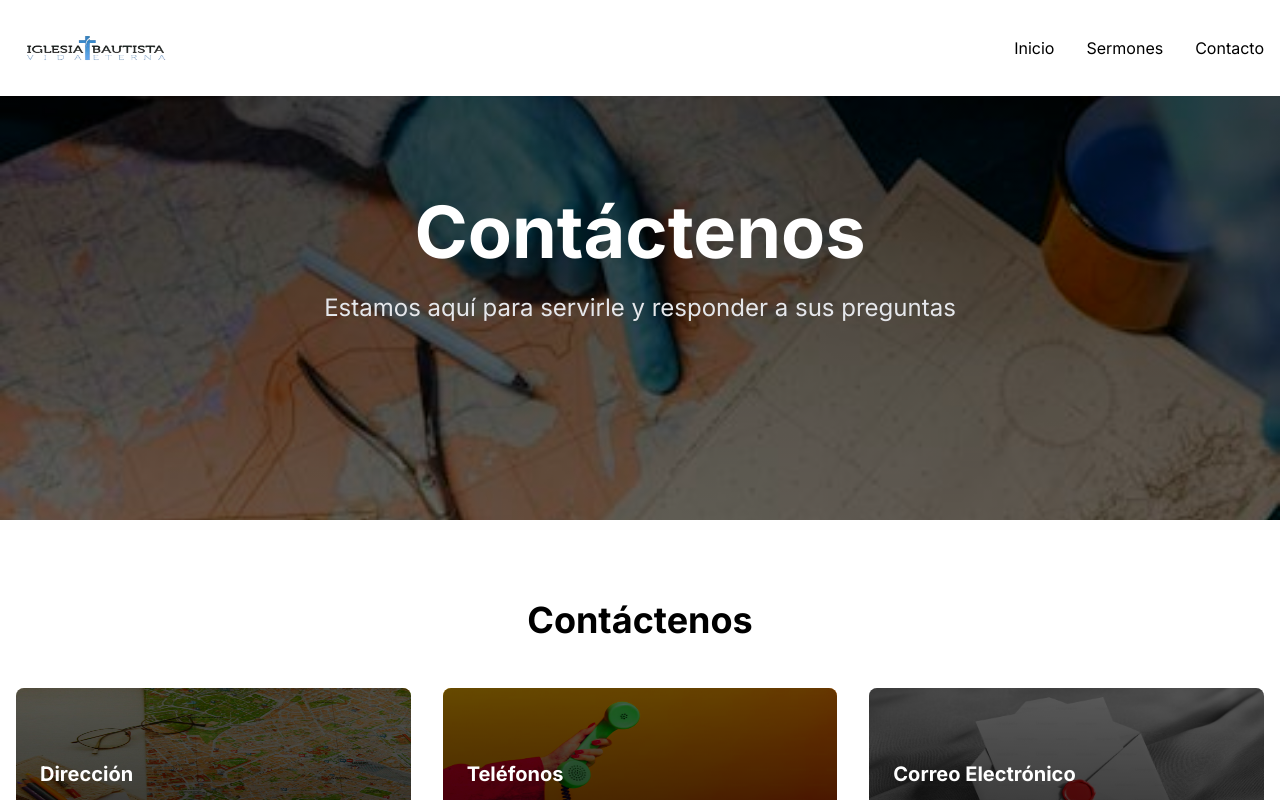
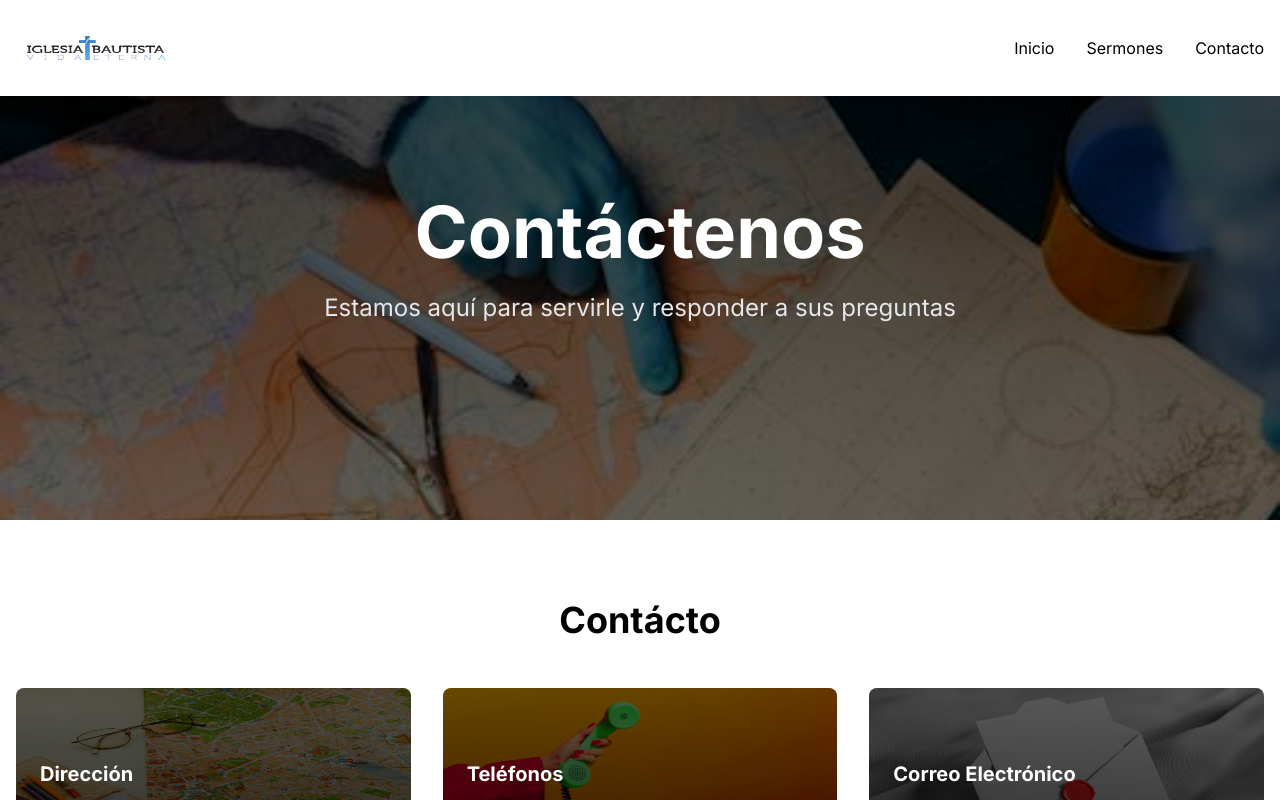
Before and after one commit to VidaEterna714/IBVE, a Next.js app: page /contact in a window 1280 px wide. Shown: the top 800 px of the page. Built offline with nearby package versions, Linux system fonts and the light colour scheme.

Commit message:
changed contactenos to contact

```diff
--- a/components/ContactInfo.tsx
+++ b/components/ContactInfo.tsx
@@ -91,7 +91,7 @@
   return (
     <section className="py-20 ">
       <div className="container mx-auto px-4">
-        <h2 className="text-4xl font-bold text-center mb-12">Contáctenos</h2>
+        <h2 className="text-4xl font-bold text-center mb-12">Contácto</h2>
         <div className="grid grid-cols-1 filter  md:grid-cols-2 lg:grid-cols-3 gap-8 mb-16">
           {contactData.map((contact, index) => (
             <ContactCard
```
